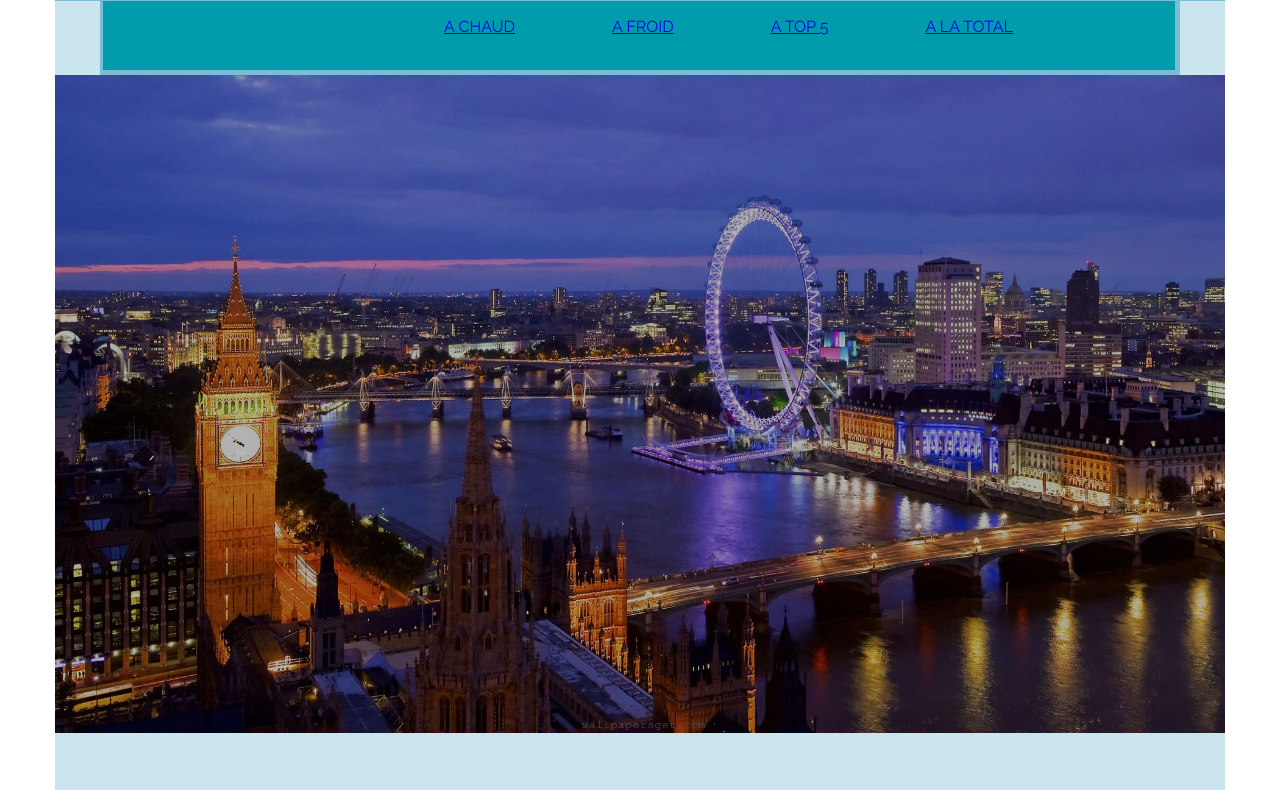
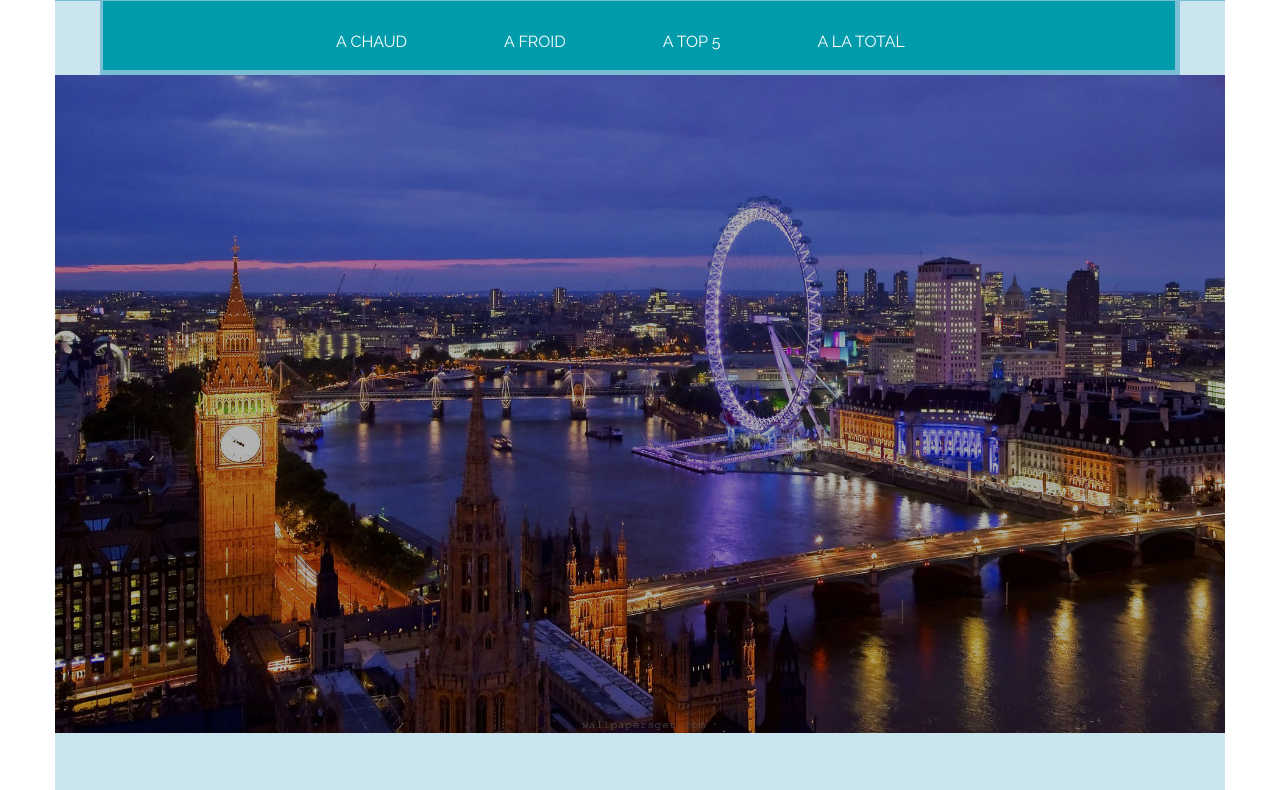
Before and after one commit to nikoslznxd/ficheproduit, a plain HTML site: page index.html in a window 1280 px wide. Shown: the part 131-921 px from the top of the page. Drawn offline with Linux system fonts and the light colour scheme.

Commit message:
sous menu finis

```diff
--- a/style.css
+++ b/style.css
@@ -59,6 +59,9 @@ display: inline-block;
 line-height: 124px;
 }
 
+
+
+
 .menu ul li a{
 text-decoration: none;
 font-family: Raleway;
@@ -83,13 +86,18 @@ border-color: #7abdd4;
 
 .menu2{
   float: left;
-  margin-left: 208px;
+  margin-left: 100px;
+  margin-top: 15px;
 }
 .menu2 ul li{
 display: inline-block;
 margin-left: 93px;
 font-family: Raleway;
-color: #000000;
+}
+
+.menu2 ul li a{
+  color: #fff;
+  text-decoration: none;
 }
 
 .background{
```
